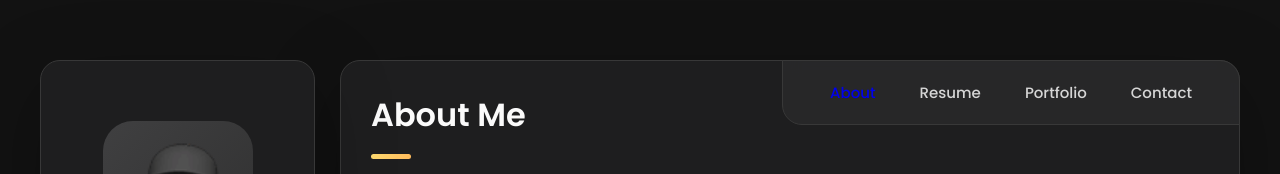
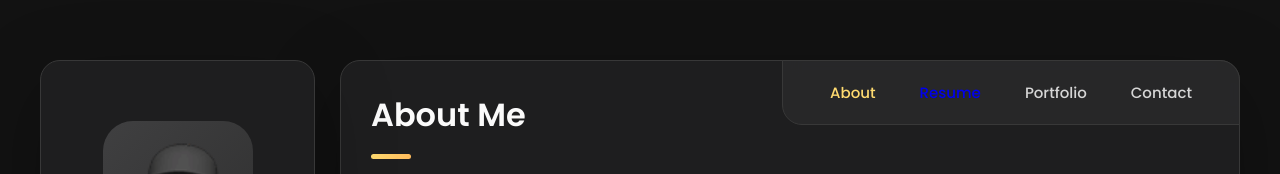
Before and after one commit to Rohit8285/Portfolio, a plain HTML site: page index.html in a window 1280 px wide. Shown: the top 174 px of the page. Drawn offline with nearby package versions, Linux system fonts and the light colour scheme.

Commit message:
Add files via upload

```diff
--- a/index.html
+++ b/index.html
@@ -170,11 +170,11 @@
         <ul class="navbar-list">
 
           <li class="navbar-item">
-            <button class="navbar-link  active" data-nav-link><a href="./about.html">About</a></button>
+            <button class="navbar-link  active" data-nav-link>About</button>
           </li>
 
           <li class="navbar-item">
-            <button class="navbar-link" data-nav-link>Resume</button>
+            <button class="navbar-link" data-nav-link> <a href="./resume.html">Resume</a></button>
           </li>
 
           <li class="navbar-item">
```
